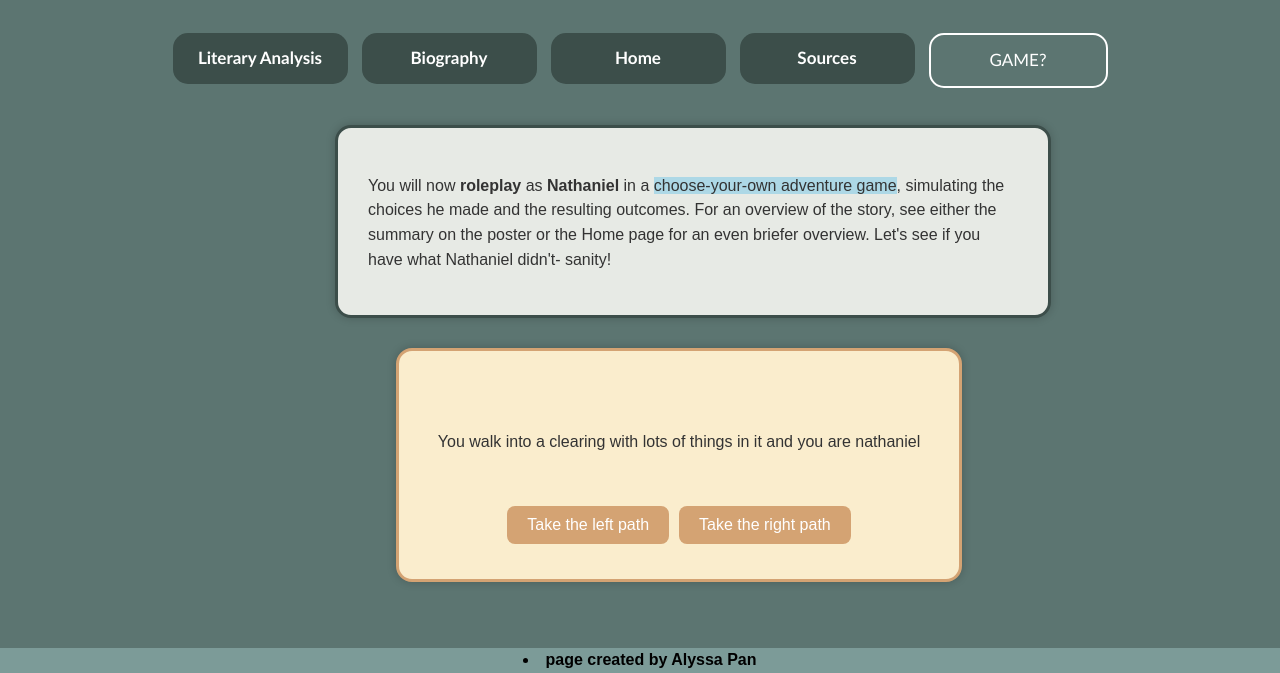
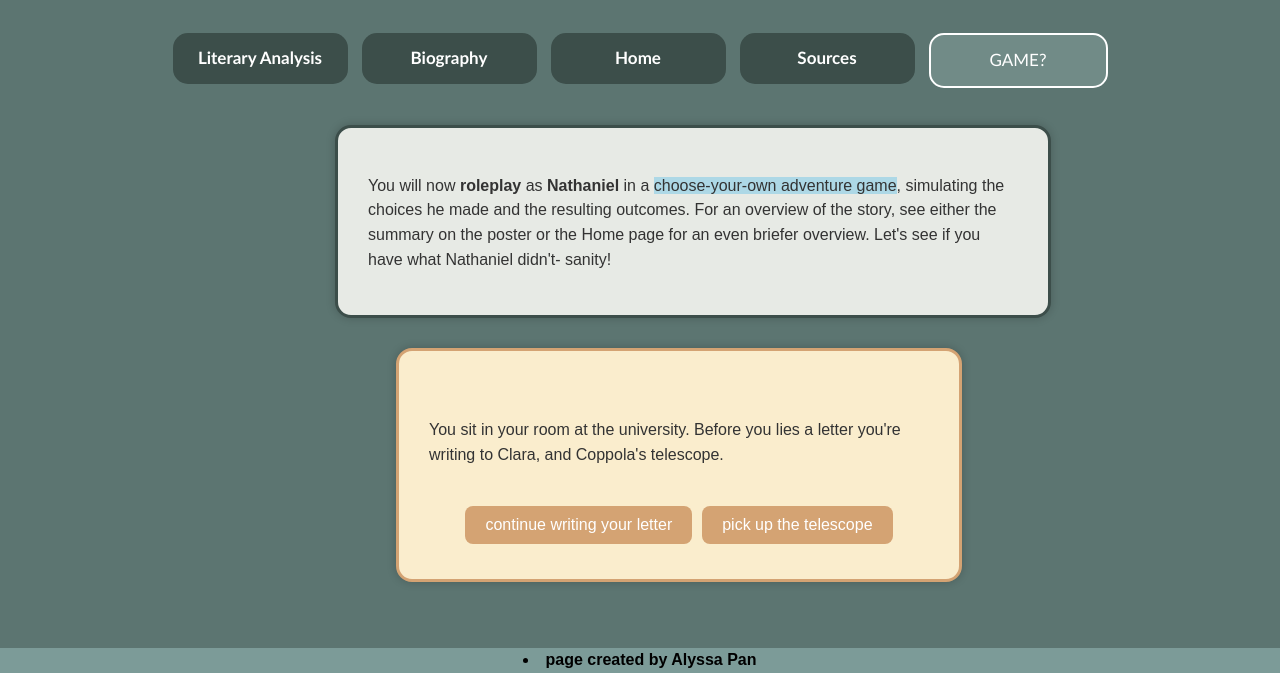
Before and after one commit to ShivaliSarvaiya/History_Project, a plain HTML site: page game.html in a window 1280 px wide. Shown: the part 127-800 px from the top of the page. Drawn offline with Linux system fonts and the light colour scheme; a web font is replaced by a local one.

Commit message:
game update

```diff
--- a/css/style.css
+++ b/css/style.css
@@ -13,7 +13,7 @@
     border: 2px solid #ffffff;
     border-radius: 15px;
     font-weight: normal;
-    background-color: #5C7571;
+    background-color: #718b87;
     color: #ffffff;
 }
 
--- a/game.html
+++ b/game.html
@@ -29,7 +29,7 @@
     </div>
 
     <div class="game-container">
-        <div id="story" class="story-text">You wake up in a dark forest.</div>
+        <div id="story" class="story-text"></div>
         <div id="choices"></div>
     </div>
 
--- a/js/javascript.js
+++ b/js/javascript.js
@@ -4,10 +4,10 @@ const choicesElement = document.getElementById("choices");
 //story nodes and structures (ads application !!)
 const storyNodes = {
   start: {
-    text: "You walk into a clearing with lots of things in it and you are nathaniel",
+    text: "You sit in your room at the university. Before you lies a letter you're writing to Clara, and Coppola's telescope.",
     choices: [
-      { text: "Take the left path", next: "leftPath" },
-      { text: "Take the right path", next: "rightPath" }
+      { text: "continue writing your letter", next: "leftPath" },
+      { text: "pick up the telescope", next: "rightPath" }
     ]
   },
   leftPath: {
```
Also changed, not shown: index.html (+3 -2 lines).
